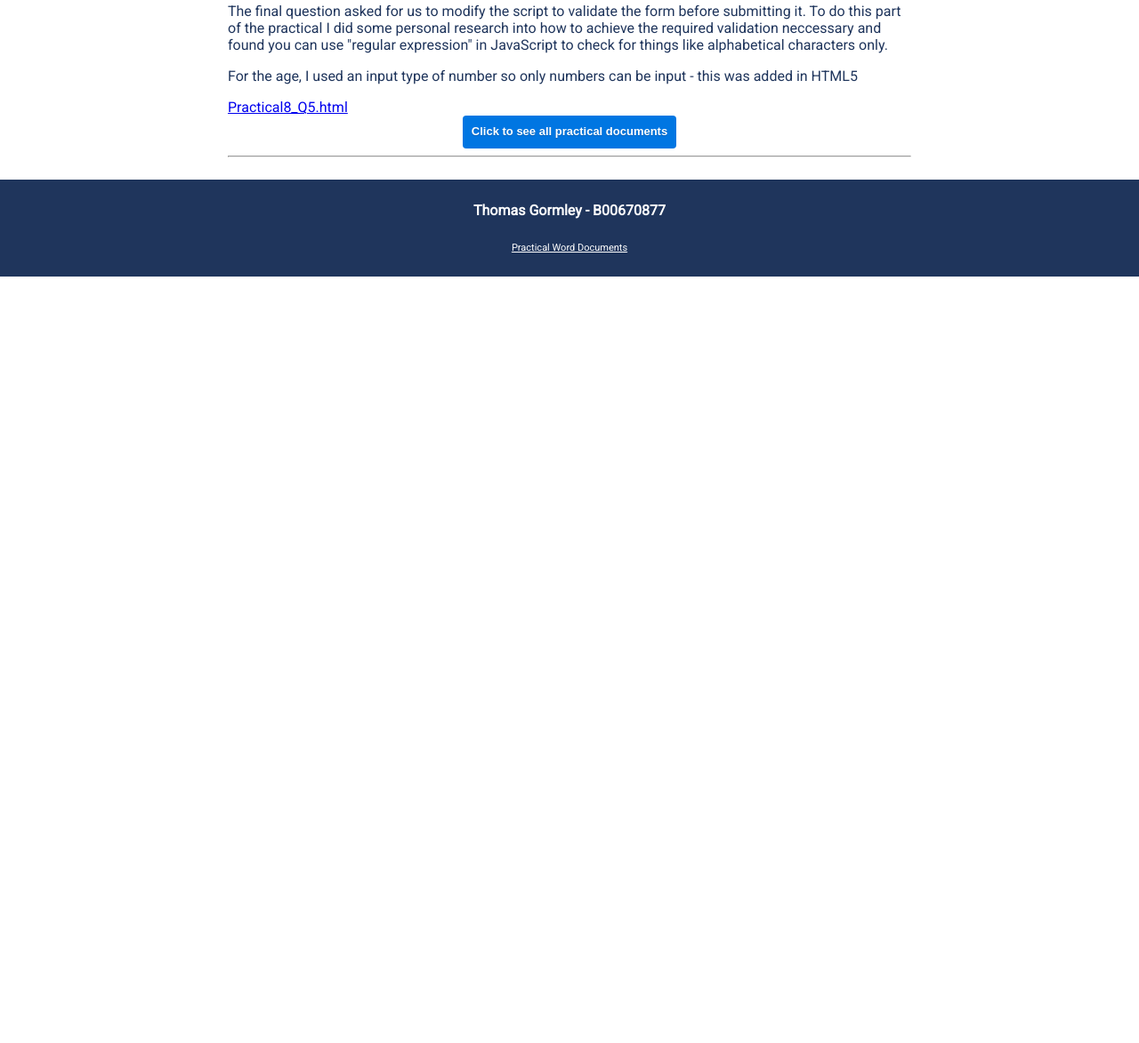
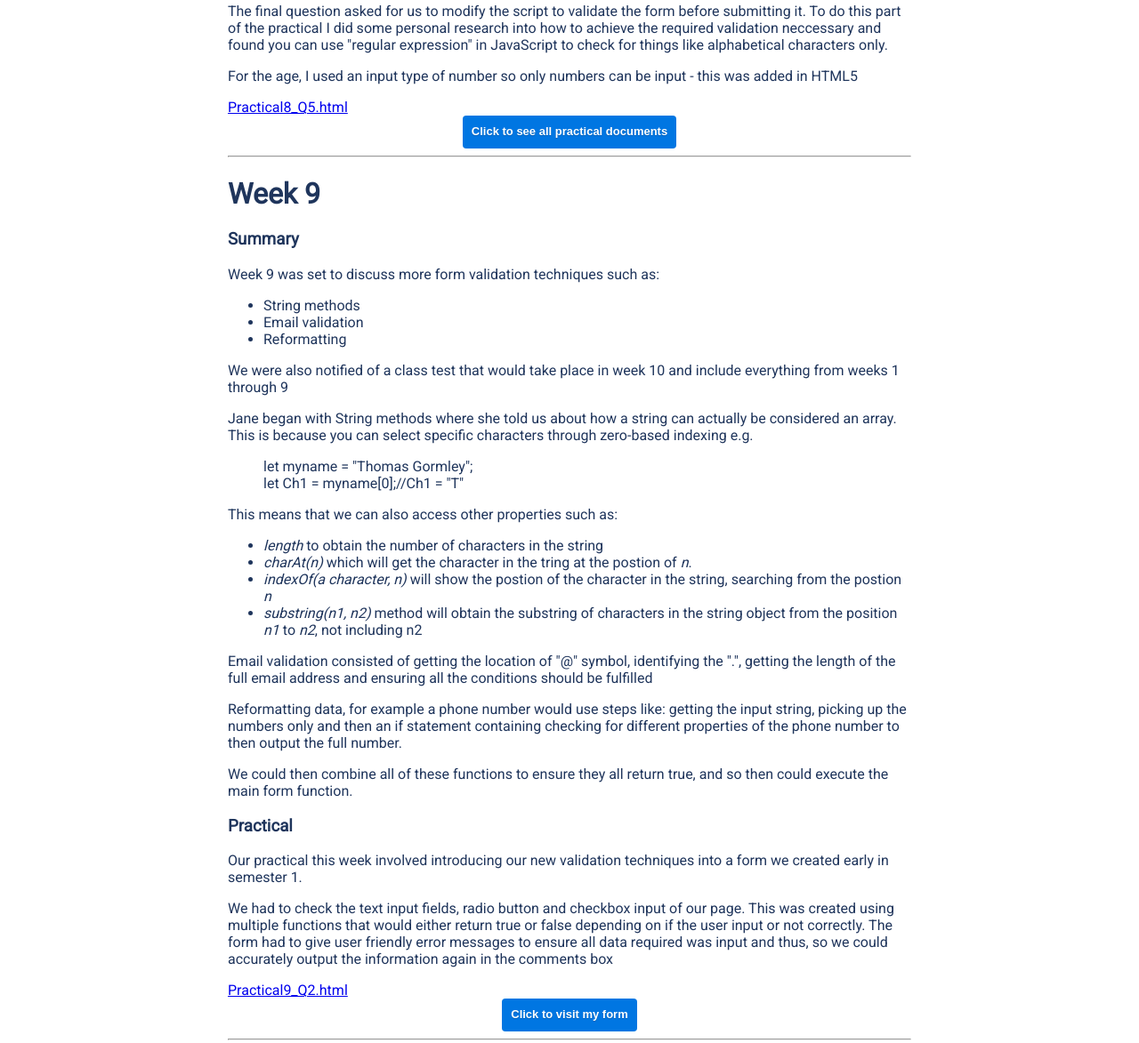
Before and after one commit to ThomasGormley/COM311, a plain HTML site: page index.html in a window 1280 px wide. Shown: the part 6626-7799 px from the top of the page at 89% size. Before the commit the page ends 6937 px from the top, so only its background shows below. Drawn offline with Linux system fonts and the light colour scheme.

Commit message:
week 9 learning log updated

```diff
--- a/index.html
+++ b/index.html
@@ -28,9 +28,9 @@
 				<li><a href="#week4">Week 4</a></li>
 				<li><a href="#week5">Week 5</a></li>
 				<li><a href="#week6">Week 6</a></li>
-				<li><a href="#">Week 7</a></li>
-				<li><a href="#">Week 8</a></li>
-				<li><a href="#">Week 9</a></li>
+				<li><a href="#week7">Week 7</a></li>
+				<li><a href="#week8">Week 8</a></li>
+				<li><a href="#week9">Week 9</a></li>
 				<li><a href="#">Week 10</a></li>
 				<li><a href="#">Week 11</a></li>
 				<li><a href="#">Week 12</a></li>
@@ -488,6 +488,69 @@
 
 
 		<!-- Week 9 -->
+		<div id="week9">
+			<h1>Week 9</h1>
+			<h3>Summary</h3>
+			<p>Week 9 was set to discuss more form validation techniques such as:</p>
+			<ul>
+				<li>String methods</li>
+				<li>Email validation</li>
+				<li>Reformatting</li>
+			</ul>
+			<p>We were also notified of a class test that would take place in week 10 and include everything from weeks 1
+				through
+				9</p>
+			<p>Jane began with String methods where she told us about how a string can actually be considered an array.
+				This is because you can select specific characters through zero-based indexing e.g.
+			</p>
+			<blockquote>
+				let myname = "Thomas Gormley";<br>
+				let Ch1 = myname[0];//Ch1 = "T"
+			</blockquote>
+			<p>This means that we can also access other properties such as:
+				<ul>
+					<li>
+						<i>length</i> to obtain the number of characters in the string
+					</li>
+					<li>
+						<i>charAt(n)</i> which will get the character in the tring at the postion of <i>n</i>.
+					</li>
+					<li><i>indexOf(a character, n)</i> will show the postion of the character in the string, searching from the
+						postion <i>n</i>
+					</li>
+					<li>
+						<i>substring(n1, n2)</i> method will obtain the substring of characters in the string object from the
+						position <i>n1</i> to <i>n2</i>, not including n2
+					</li>
+				</ul>
+			</p>
+			<p>Email validation consisted of getting the location of "@" symbol, identifying the ".", getting the length of the
+				full email address and ensuring all the conditions should be fulfilled</p>
+			<p>
+				Reformatting data, for example a phone number would use steps like: getting the input string, picking up the
+				numbers only and then an if statement containing checking for different properties of the phone number
+				to then output the full number.
+			</p>
+			<p>We could then combine all of these functions to ensure they all return true, and so then could execute the main
+				form
+				function.</p>
+
+			<h3>Practical</h3>
+			<p>Our practical this week involved introducing our new validation techniques into a form we created early in
+				semester
+				1.</p>
+			<p>We had to check the text input fields, radio button and checkbox input of our page. This was created using
+				multiple
+				functions that would either return true or false depending on if the user input or not correctly.
+				The form had to give user friendly error messages to ensure all data required was input and thus, so we could
+				accurately output the information again in the comments box
+			</p>
+			<a href="practical9/practical9_q2.html">Practical9_Q2.html</a>
+
+			<a href="practical9" style="text-decoration: none;"><button>Click to visit my form</button></a>
+
+			<hr>
+		</div>
 	</div>
 
 	<!--Footer-->
--- a/practical9/js.js
+++ b/practical9/js.js
@@ -82,6 +82,7 @@ function validPhone() {
     }
 }
 
+
 function printFields() {
     let studentname = document.getElementById("studentname").value;
     let address = document.getElementById("address").value;
@@ -91,7 +92,6 @@ function printFields() {
     let courseinfo = document.input.cinfo.value;
     let checkbox = document.input.contactmethod;
     let checkboxval = "";
-    debugger
 
     for (i = 0; i < checkbox.length; i++) {
         if (checkbox[i].checked) {
```
Also changed, not shown: practical9/practical9_q2.html (+2 -1 lines), practical9/Ulster.jpg (added).
